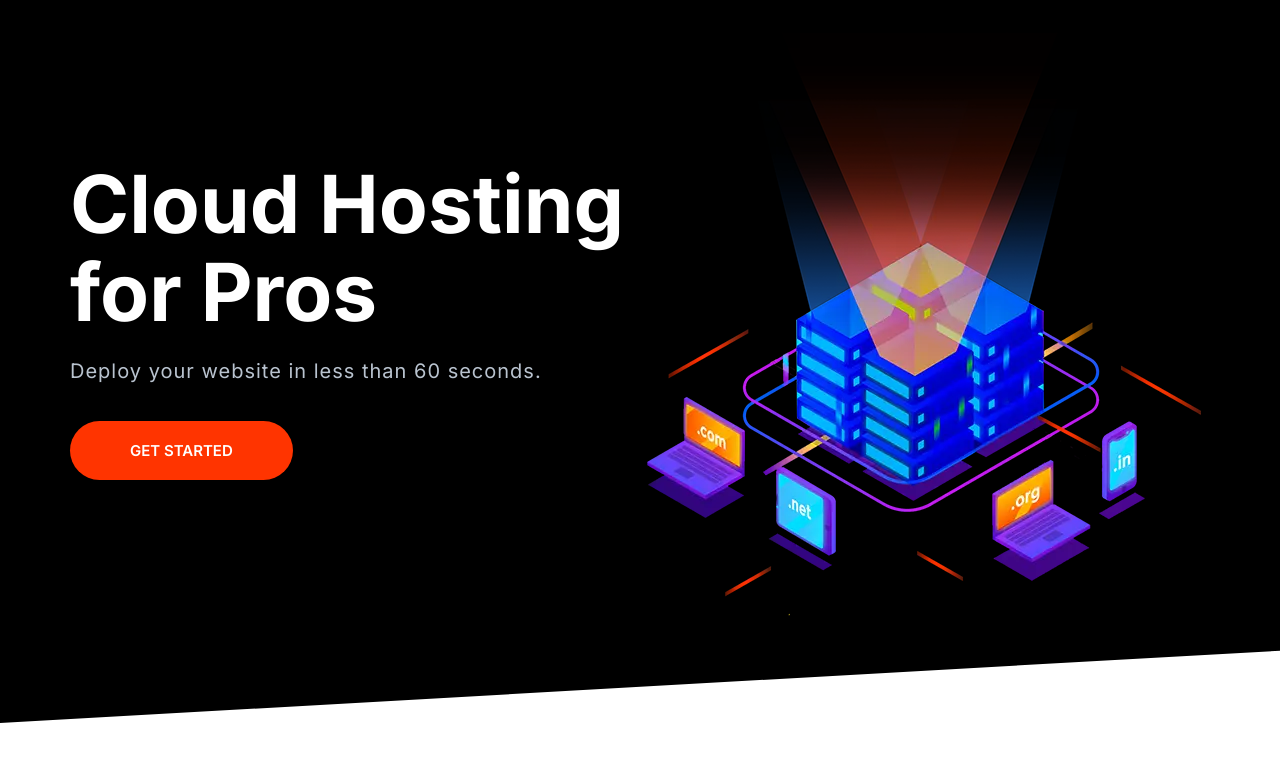
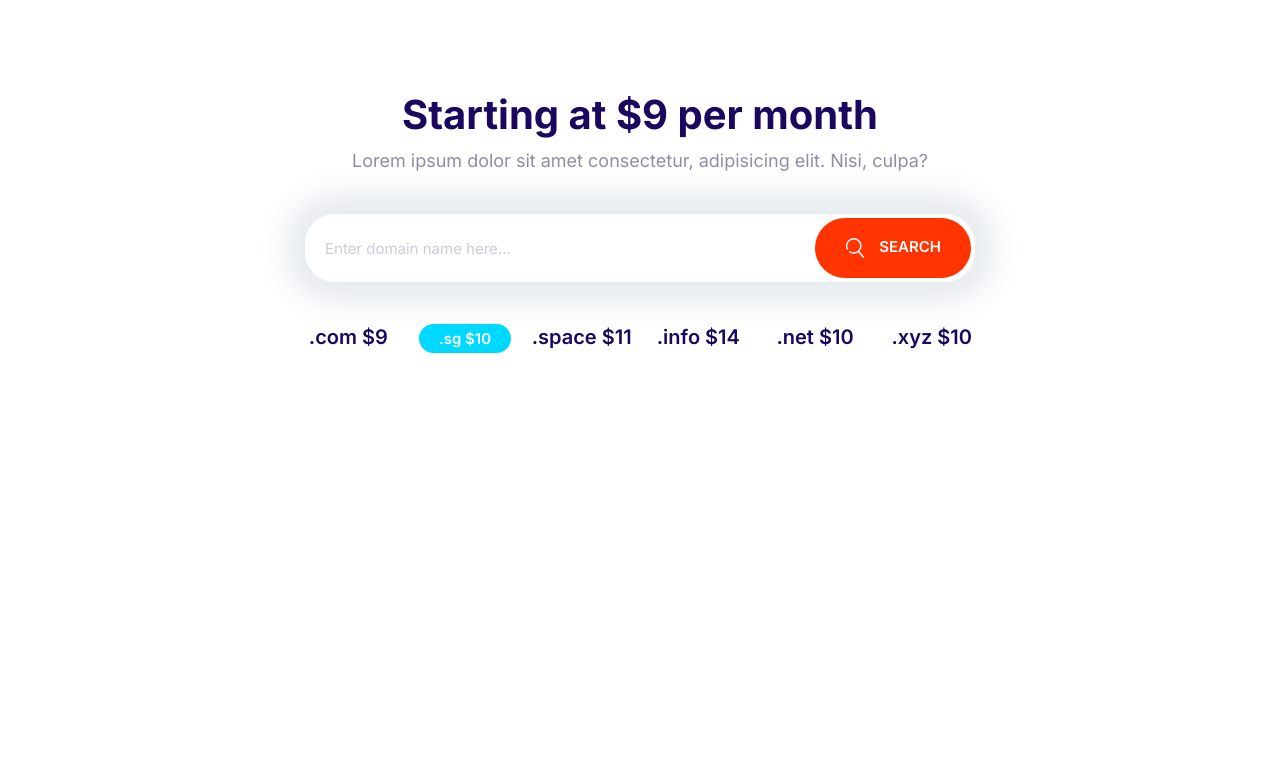
Before and after one commit to Laoluwapo/moshify-clone, a plain HTML site: page index.html in a window 1280 px wide. Drawn offline with Linux system fonts and the light colour scheme.

Commit message:
Build the domain-block component.

```diff
--- a/css/style.css
+++ b/css/style.css
@@ -197,9 +197,17 @@ a{
     font-weight: 600;
     padding: 2rem 3rem;
     margin: 1rem 0;
+    outline: 0;
     text-align: center;
     text-transform: uppercase;
     white-space: nowrap;
+}
+
+.btn .icon {
+    width: 2rem;
+    height: 2rem;
+    margin-right: 1rem;
+    vertical-align: middle;
 }
 
 .btn--primary {
@@ -280,7 +288,7 @@ a{
 .input-group .input {
     border: 0;
     flex-grow: 1;
-    padding: 1.5rem 1rem;
+    padding: 1.5rem 2rem;
 }
 
 .input-group .btn {
@@ -690,3 +698,29 @@ a{
         align-self: center;
     }
 }
+
+/* DOMAIN BLOCK */
+
+.block-domain .input-group {
+    box-shadow: 0 0 30px 20px #e6ebee;
+    border: 0;
+    margin: 4rem auto;
+    max-width: 670px;
+}
+
+.block-domain__prices {
+    display: grid;
+    grid-template-columns: repeat(3, 1fr);
+    grid-template-rows: repeat(2, 6rem);
+    font-size: 2rem;
+    font-weight: 600;
+    justify-items: center;
+    max-width: 700px;
+    margin: 0 auto;
+}
+
+@media screen and (min-width:768px) {
+    .block-domain__prices {
+        grid-template-columns: repeat(auto-fit, minmax(10rem, 1fr));
+    }
+}
--- a/index.html
+++ b/index.html
@@ -18,27 +18,34 @@
     <link rel="stylesheet" href="css/style.css" />
   </head>
   <body>
-    <section class="block block--dark block--skewed-left hero">
-      <div class="container grid grid--1x2">
-        <header class="block__header hero__content">
-          <h1 class="block__heading">Cloud Hosting for Pros</h1>
-          <p class="hero__tagline">
-            Deploy your website in less than 60 seconds.
-          </p>
-          <a href="#" class="btn btn--accent btn--stretched">Get Started</a>
-        </header>
-        <picture>
-          <source
-            type="image/webp"
-            srcset="images/banner.webp 1x, images/banner@2x.webp 2x"
-          />
-          <source
-            type="image/png"
-            srcset="images/banner.png 1x, images/banner@2x.png 2x"
-          />
-          <img class="hero__image" src="images/banner.png" alt="" />
-        </picture>
+    <section class="block container block-domain">
+      <header class="block__header">
+        <h2>Starting at $9 per month</h2>
+        <p>
+          Lorem ipsum dolor sit amet consectetur, adipisicing elit. Nisi, culpa?
+        </p>
+      </header>
+      <div class="input-group">
+        <input
+          type="text"
+          class="input"
+          placeholder="Enter domain name here..."
+        />
+        <button class="btn btn--accent">
+          <svg class="icon icon--white">
+            <use xlink:href="images/sprite.svg#search"></use>
+          </svg>
+          Search
+        </button>
       </div>
+      <ul class="list block-domain__prices">
+        <li>.com $9</li>
+        <li><span class="badge badge--secondary">.sg $10</span></li>
+        <li>.space $11</li>
+        <li>.info $14</li>
+        <li>.net $10</li>
+        <li>.xyz $10</li>
+      </ul>
     </section>
     <script src="js/main.js"></script>
   </body>
```
Also changed, not shown: components/block-domain.html (added, +25 -0 lines).
